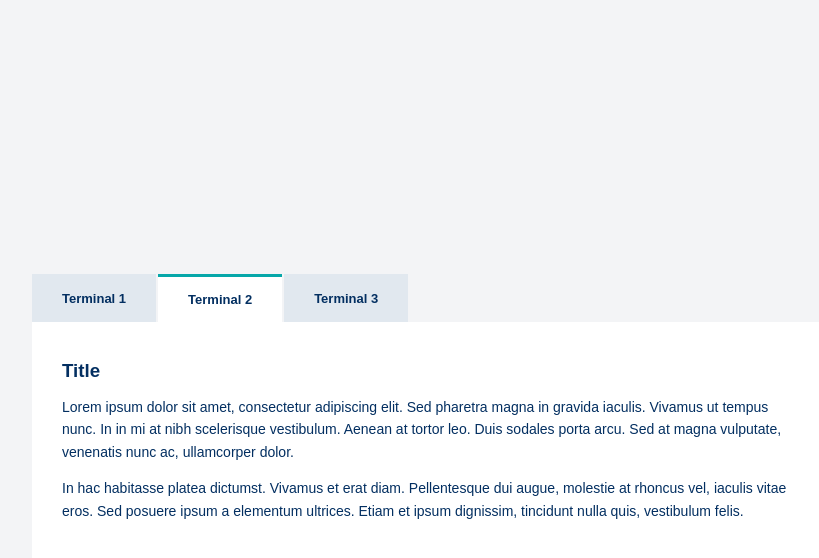
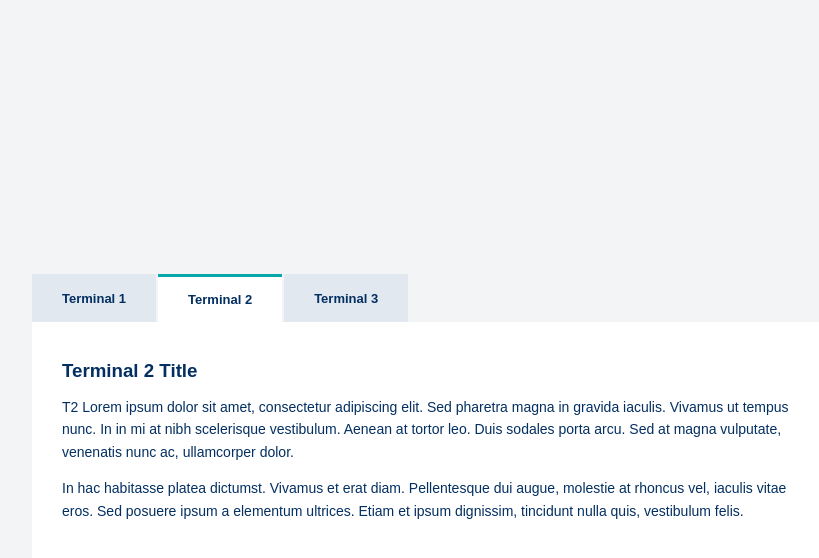
Before and after one commit to mo-rob-1/tab-component-task, a plain HTML site: page index.html in a window 1280 px wide. Both pictures are taken after a click on the tab "Terminal 2". Shown: the whole page, without its empty margins (208-1027 px from the left). Drawn offline with Linux system fonts and the light colour scheme.

Commit message:
update: content text

```diff
--- a/index.html
+++ b/index.html
@@ -36,9 +36,9 @@
       </div>
       <div class="tab-content" id="tab2" role="tabpanel">
         <!-- Heading and placeholder text for Terminal 2 -->
-        <h3>Title</h3>
+        <h3>Terminal 2 Title</h3>
         <p>
-          Lorem ipsum dolor sit amet, consectetur adipiscing elit. Sed pharetra magna in gravida iaculis. Vivamus ut
+          T2 Lorem ipsum dolor sit amet, consectetur adipiscing elit. Sed pharetra magna in gravida iaculis. Vivamus ut
           tempus nunc. In in mi at nibh scelerisque vestibulum. Aenean at tortor leo. Duis sodales porta arcu. Sed at
           magna vulputate, venenatis nunc ac, ullamcorper dolor.
         </p>
@@ -50,9 +50,9 @@
       </div>
       <div class="tab-content" id="tab3" role="tabpanel">
         <!-- Heading and placeholder text for Terminal 3 -->
-        <h3>Title</h3>
+        <h3>Terminal 3 Title</h3>
         <p>
-          Lorem ipsum dolor sit amet, consectetur adipiscing elit. Sed pharetra magna in gravida iaculis. Vivamus ut
+          T3 Lorem ipsum dolor sit amet, consectetur adipiscing elit. Sed pharetra magna in gravida iaculis. Vivamus ut
           tempus nunc. In in mi at nibh scelerisque vestibulum. Aenean at tortor leo. Duis sodales porta arcu. Sed at
           magna vulputate, venenatis nunc ac, ullamcorper dolor.
         </p>
```
